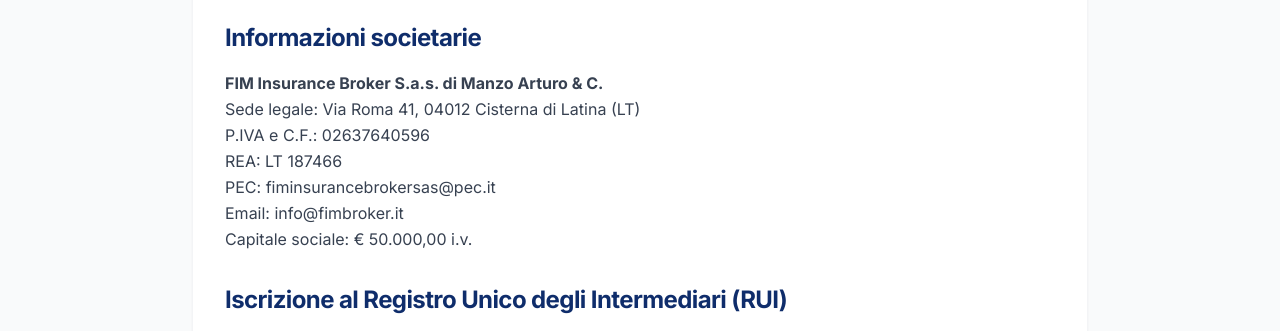
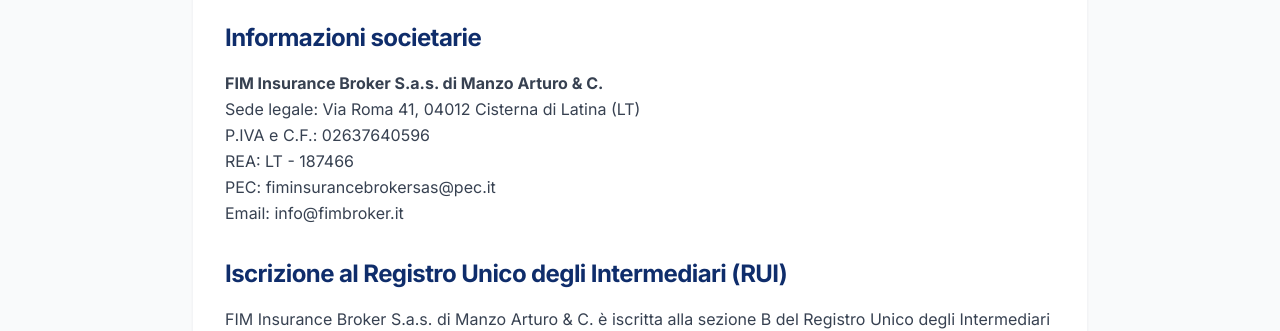
Before and after one commit to arturomanzo/fim-insurance-broker, a Next.js app in the folder fim-broker-website/: page /note-legali in a window 1280 px wide. Shown: the part 235-566 px from the top of the page. Built offline with nearby package versions, Linux system fonts and the light colour scheme; no server answers.

Commit message:
fix(dati-societari): correggi formato REA e rimuovi capitale sociale da S.a.s.
- Aggiorna REA da "LT 187466" a "LT - 187466" in note-legali e footer
- Rimuove "Capitale sociale: € 50.000,00 i.v." non applicabile a S.a.s.

https://claude.ai/code/session_01QJoJ27WAzoWUFNzguariMX

```diff
--- a/fim-broker-website/app/(legal)/note-legali/page.tsx
+++ b/fim-broker-website/app/(legal)/note-legali/page.tsx
@@ -21,10 +21,9 @@ export default function NoteLegaliPage() {
                 <strong>FIM Insurance Broker S.a.s. di Manzo Arturo & C.</strong><br />
                 Sede legale: Via Roma 41, 04012 Cisterna di Latina (LT)<br />
                 P.IVA e C.F.: 02637640596<br />
-                REA: LT 187466<br />
+                REA: LT - 187466<br />
                 PEC: fiminsurancebrokersas@pec.it<br />
-                Email: info@fimbroker.it<br />
-                Capitale sociale: € 50.000,00 i.v.
+                Email: info@fimbroker.it
               </p>
             </section>
 
--- a/fim-broker-website/components/layout/Footer.tsx
+++ b/fim-broker-website/components/layout/Footer.tsx
@@ -254,7 +254,7 @@ export default function Footer() {
               <p className="text-white/50 text-xs">
                 FIM Insurance Broker S.a.s. di Manzo Arturo & C.<br />
                 Iscrizione RUI n. B000405449<br />
-                P.IVA 02637640596 — REA LT 187466<br />
+                P.IVA 02637640596 — REA LT - 187466<br />
                 PEC fiminsurancebrokersas@pec.it — info@fimbroker.it
               </p>
             </div>
```
